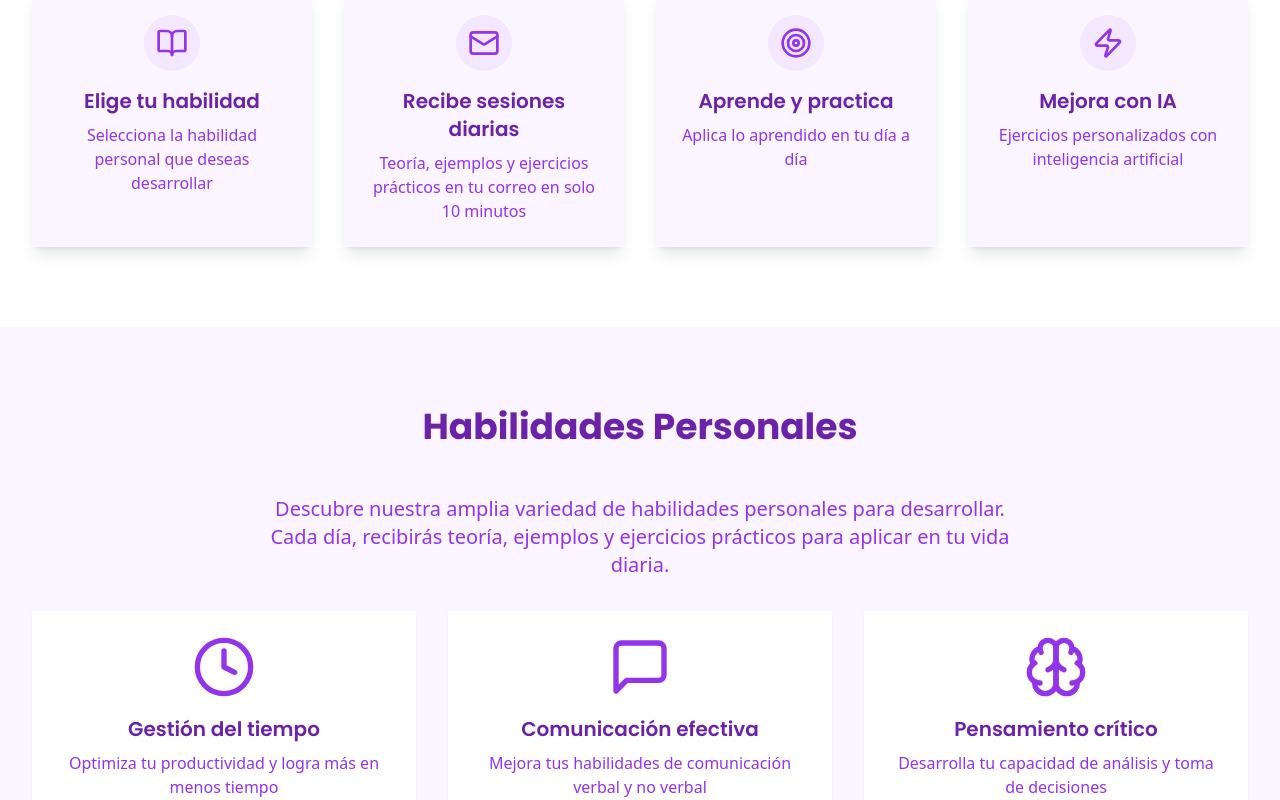
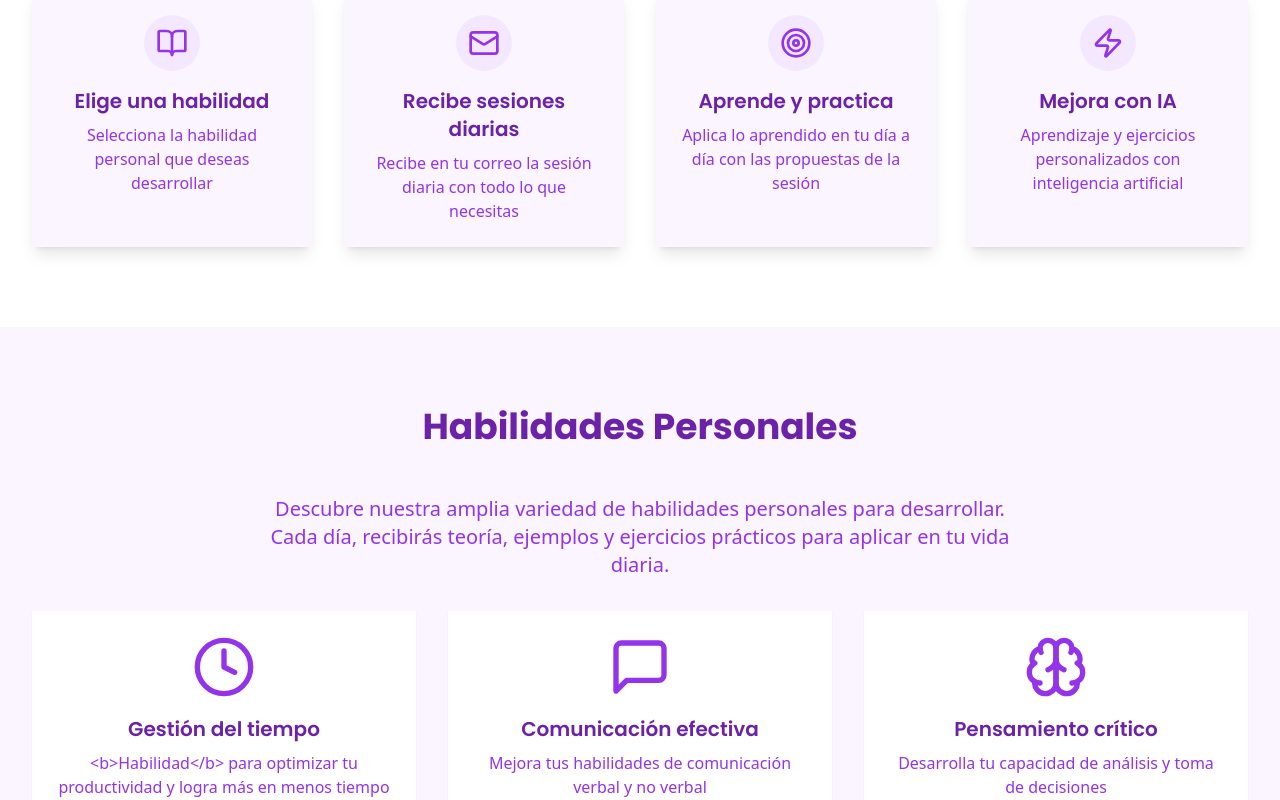
Before and after one commit to Ferrajju/skillvoo-landing, a Next.js app: page / in a window 1280 px wide. Shown: the part 1640-2440 px from the top of the page. Built offline with nearby package versions, Linux system fonts and the light colour scheme.

Commit message:
Ajustando u poco más el btn

```diff
--- a/app/page.tsx
+++ b/app/page.tsx
@@ -214,10 +214,10 @@ export default function LandingPage() {
           </motion.h2>
           <div className="grid grid-cols-1 md:grid-cols-2 lg:grid-cols-4 gap-8">
             {[
-              { title: "Elige tu habilidad", icon: BookOpen, description: "Selecciona la habilidad personal que deseas desarrollar" },
-              { title: "Recibe sesiones diarias", icon: Mail, description: "Teoría, ejemplos y ejercicios prácticos en tu correo en solo 10 minutos" },
-              { title: "Aprende y practica", icon: Target, description: "Aplica lo aprendido en tu día a día" },
-              { title: "Mejora con IA", icon: Zap, description: "Ejercicios personalizados con inteligencia artificial" },
+              { title: "Elige una habilidad", icon: BookOpen, description: "Selecciona la habilidad personal que deseas desarrollar" },
+              { title: "Recibe sesiones diarias", icon: Mail, description: "Recibe  en tu correo la sesión diaria con todo lo que necesitas" },
+              { title: "Aprende y practica", icon: Target, description: "Aplica lo aprendido en tu día a día con las propuestas de la sesión " },
+              { title: "Mejora con IA", icon: Zap, description: "Aprendizaje y ejercicios personalizados con inteligencia artificial" },
             ].map((step, index) => (
               <motion.div
                 key={index}
@@ -264,7 +264,7 @@ export default function LandingPage() {
           </motion.p>
           <div className="grid grid-cols-1 md:grid-cols-2 lg:grid-cols-3 gap-8">
             {[
-              { title: "Gestión del tiempo", icon: Clock, description: "Optimiza tu productividad y logra más en menos tiempo" },
+              { title: "Gestión del tiempo", icon: Clock, description: " <b>Habilidad</b> para optimizar tu productividad y logra más en menos tiempo" },
               { title: "Comunicación efectiva", icon: MessageSquare, description: "Mejora tus habilidades de comunicación verbal y no verbal" },
               { title: "Pensamiento crítico", icon: Brain, description: "Desarrolla tu capacidad de análisis y toma de decisiones" },
               { title: "Técnicas de concentración", icon: Target, description: "Aumenta tu enfoque y reduce las distracciones" },
```
